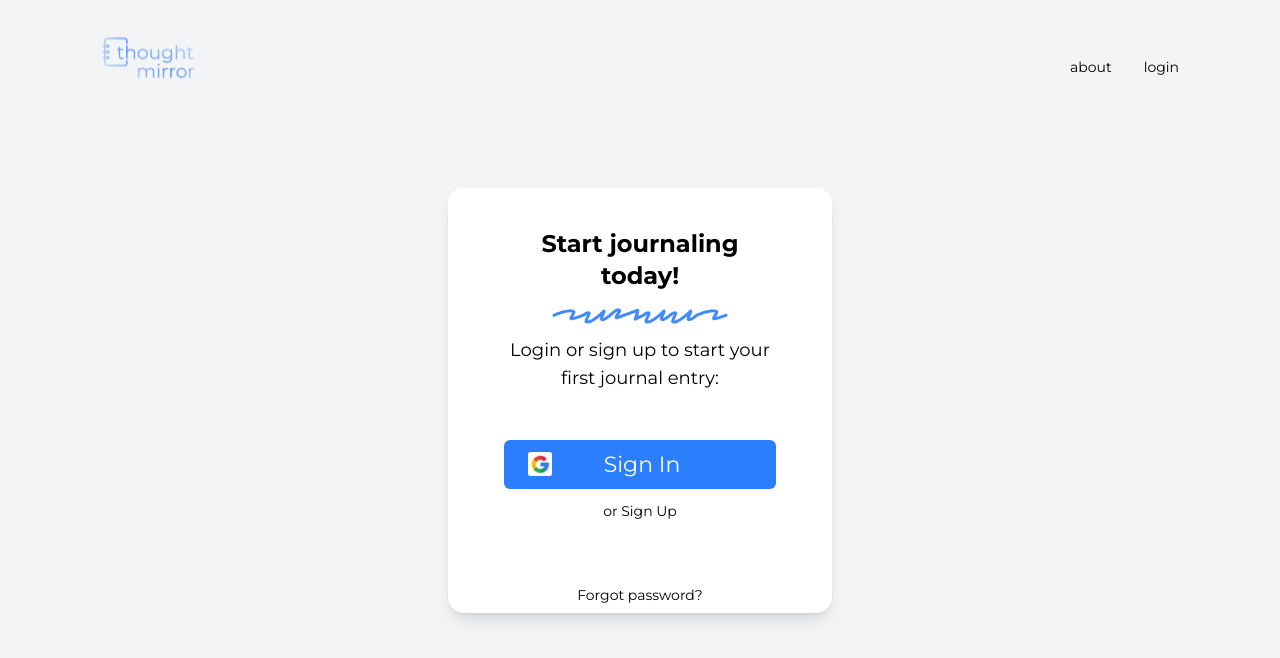
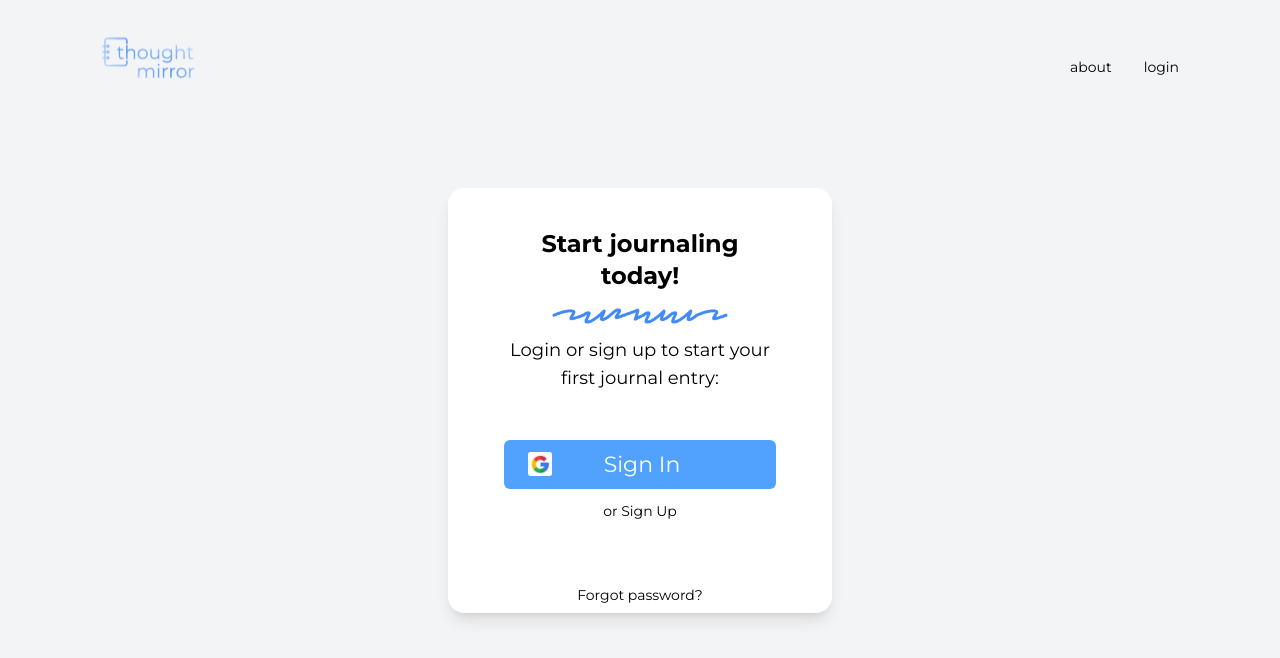
Before and after one commit to archangelinux/thoughtmirror, a Next.js app in the folder frontend/: page /pages/signin in a window 1280 px wide. Shown: the top 658 px of the page. Built offline with nearby package versions, Linux system fonts and the light colour scheme; no server answers.

Commit message:
Small color changes to sigup page

```diff
--- a/frontend/src/app/pages/signin/page.tsx
+++ b/frontend/src/app/pages/signin/page.tsx
@@ -86,7 +86,7 @@ const SignInWithGoogle: React.FC = () => {
 
         <button
           onClick={handleGoogleSignIn}
-          className="px-6 py-2 bg-blue-500 text-white rounded-md hover:bg-blue-600 transition duration-300 mb-3 flex items-center justify-between"
+          className="px-6 py-2 bg-blue-400 text-white rounded-md hover:bg-blue-500 transition duration-300 mb-3 flex items-center justify-between"
         >
           <img
             src="/google_logo.png"
--- a/frontend/src/app/pages/signup/page.tsx
+++ b/frontend/src/app/pages/signup/page.tsx
@@ -87,7 +87,7 @@ const SignUp: React.FC = () => {
 
         <button
           onClick={handleGoogleSignIn}
-          className="px-6 py-2 bg-blue-500 text-white rounded-md hover:bg-blue-600 transition duration-300 mb-3 flex items-center justify-between"
+          className="px-6 py-2 bg-blue-400 text-white rounded-md hover:bg-blue-500 transition duration-300 mb-3 flex items-center justify-between"
         >
           <img
             src="/google_logo.png"
```
